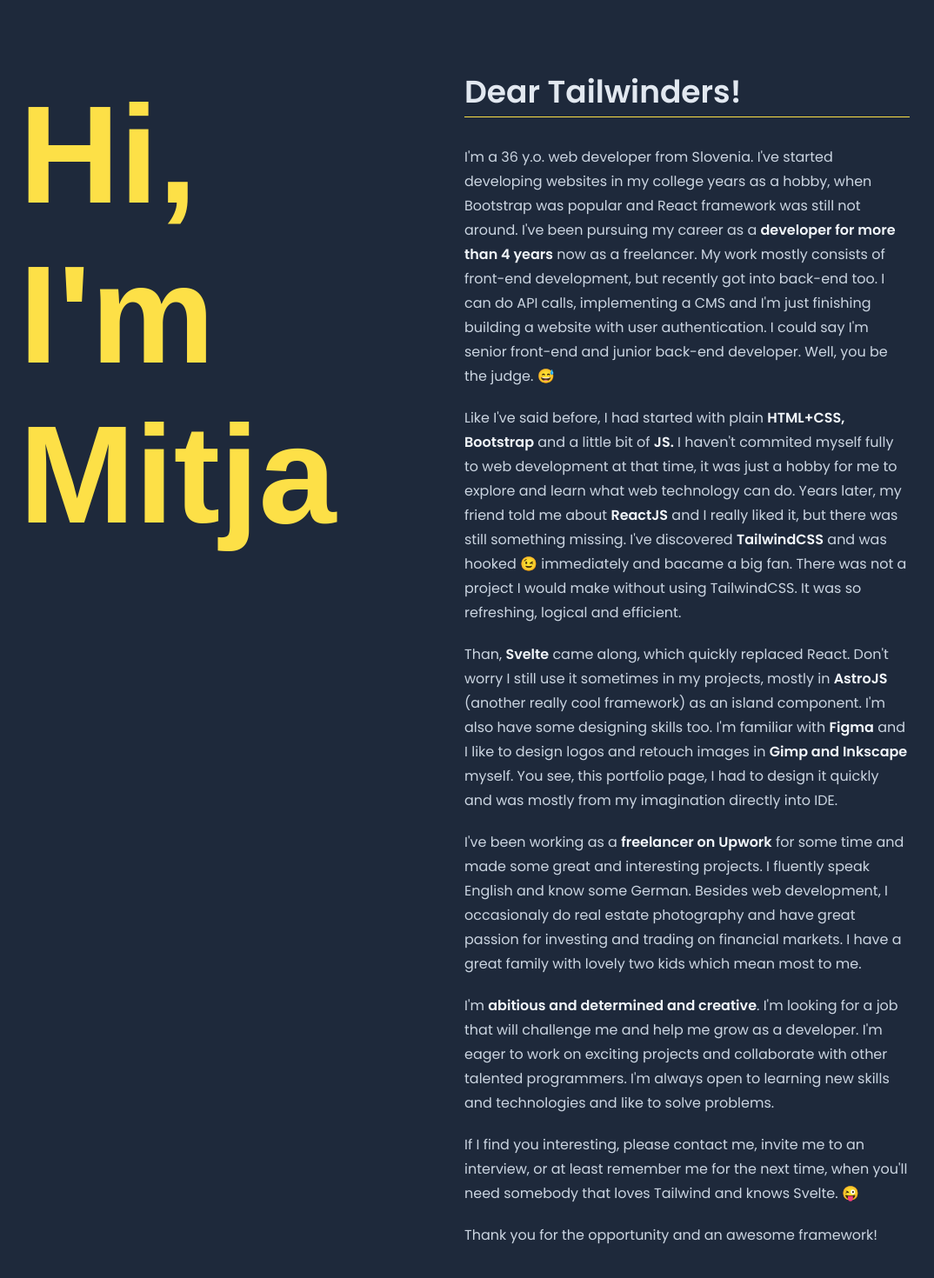
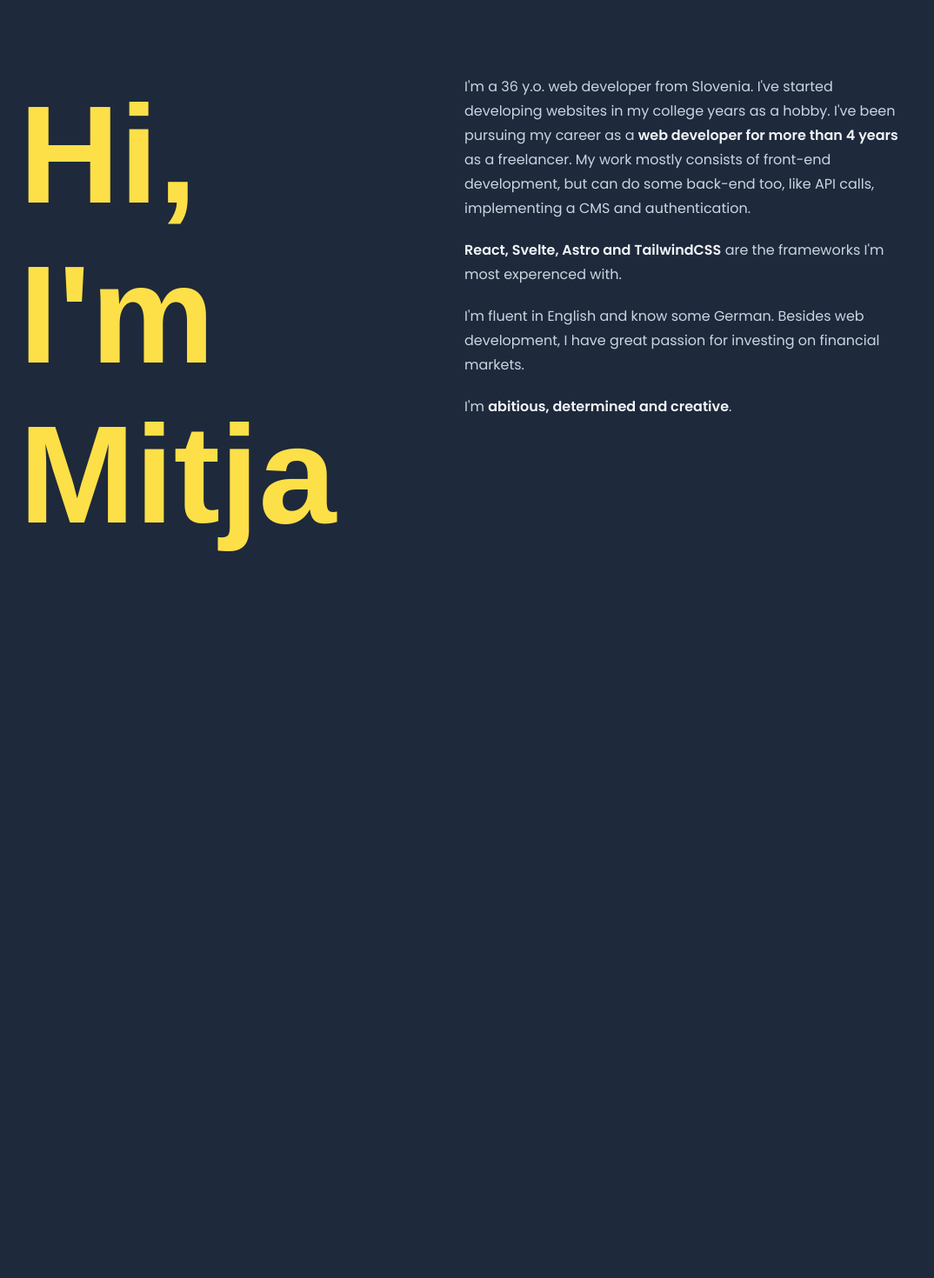
Before and after one commit to markoskace1/my-portfolio, a SvelteKit app: page /about in a window 1280 px wide. Shown: the part 186-1656 px from the top of the page at 87% size, without its empty margins (106-1180 px from the left). After the commit the page ends 920 px from the top, so only its background shows below. Built offline with nearby package versions, Linux system fonts and the light colour scheme.

Commit message:
fixed project link

```diff
--- a/src/routes/about/+page.svelte
+++ b/src/routes/about/+page.svelte
@@ -14,57 +14,26 @@
 		<div
 			class="prose prose-sm md:prose-base prose-h1:text-slate-200 prose-h1:pb-2 prose-p:text-slate-300 prose-strong:text-slate-100 prose-strong:font-semibold prose-a:text-slate-300 max-w-none"
 		>
-			<h1 class="border-b border-yellow-300">Dear Tailwinders!</h1>
 			<p>
 				I'm a 36 y.o. web developer from Slovenia. I've started developing websites in my college
-				years as a hobby, when Bootstrap was popular and React framework was still not around. I've
-				been pursuing my career as a <strong>developer for more than 4 years</strong> now as a freelancer.
-				My work mostly consists of front-end development, but recently got into back-end too. I can do
-				API calls, implementing a CMS and I'm just finishing building a website with user authentication.
-				I could say I'm senior front-end and junior back-end developer. Well, you be the judge. &#128517
+				years as a hobby. I've been pursuing my career as a <strong
+					>web developer for more than 4 years</strong
+				> as a freelancer. My work mostly consists of front-end development, but can do some back-end
+				too, like API calls, implementing a CMS and authentication.
 			</p>
 
 			<p>
-				Like I've said before, I had started with plain <strong>HTML+CSS, Bootstrap</strong> and a
-				little bit of <strong>JS.</strong> I haven't commited myself fully to web development at
-				that time, it was just a hobby for me to explore and learn what web technology can do. Years
-				later, my friend told me about <strong>ReactJS</strong> and I really liked it, but there was
-				still something missing. I've discovered <strong>TailwindCSS</strong> and was hooked &#128521
-				immediately and bacame a big fan. There was not a project I would make without using TailwindCSS.
-				It was so refreshing, logical and efficient.
+				<strong>React, Svelte, Astro and TailwindCSS</strong> are the frameworks I'm most experenced
+				with.
 			</p>
 
 			<p>
-				Than, <strong>Svelte</strong> came along, which quickly replaced React. Don't worry I still
-				use it sometimes in my projects, mostly in <strong>AstroJS</strong> (another really cool
-				framework) as an island component. I'm also have some designing skills too. I'm familiar
-				with
-				<strong>Figma</strong> and I like to design logos and retouch images in
-				<strong>Gimp and Inkscape</strong> myself. You see, this portfolio page, I had to design it quickly
-				and was mostly from my imagination directly into IDE.
-			</p>
-
-			<p>
-				I've been working as a <strong>freelancer on Upwork</strong> for some time and made some
-				great and interesting projects. I fluently speak
-				<stong>English and know some German</stong>. Besides web development, I occasionaly do real
-				estate photography and have great passion for investing and trading on financial markets. I
-				have a great family with lovely two kids which mean most to me.
+				I'm fluent in <stong>English and know some German</stong>. Besides web development, I have
+				great passion for investing on financial markets.
 			</p>
 			<p>
-				I'm <strong>abitious and determined and creative</strong>. I'm looking for a job that will
-				challenge me and help me grow as a developer. I'm eager to work on exciting projects and
-				collaborate with other talented programmers. I'm always open to learning new skills and
-				technologies and like to solve problems.
+				I'm <strong>abitious, determined and creative</strong>.
 			</p>
-
-			<p>
-				If I find you interesting, please contact me, invite me to an interview, or at least
-				remember me for the next time, when you'll need somebody that loves Tailwind and knows
-				Svelte. &#128540
-			</p>
-
-			<p>Thank you for the opportunity and an awesome framework!</p>
 		</div>
 	</div>
 </section>
--- a/src/routes/work/+page.svelte
+++ b/src/routes/work/+page.svelte
@@ -137,7 +137,7 @@
 				there's low demand for these kind of services in my country. It's a single page website
 				build in Svelte and TailwindCSS.
 			</p>
-			<a href="https://fotonepremicnine.si" target="_blank">Visit the site</a>
+			<a href="https://fotonepremicnine.netlify.app" target="_blank">Visit the site</a>
 		</div>
 	</div>
 
```
